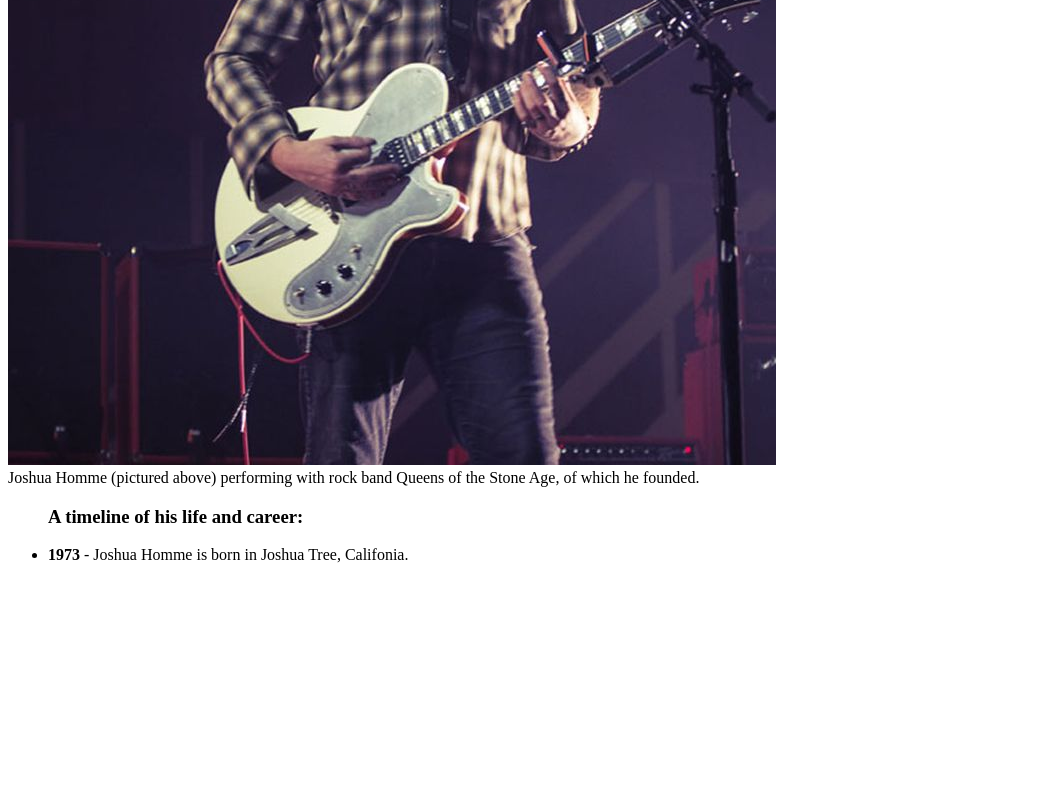
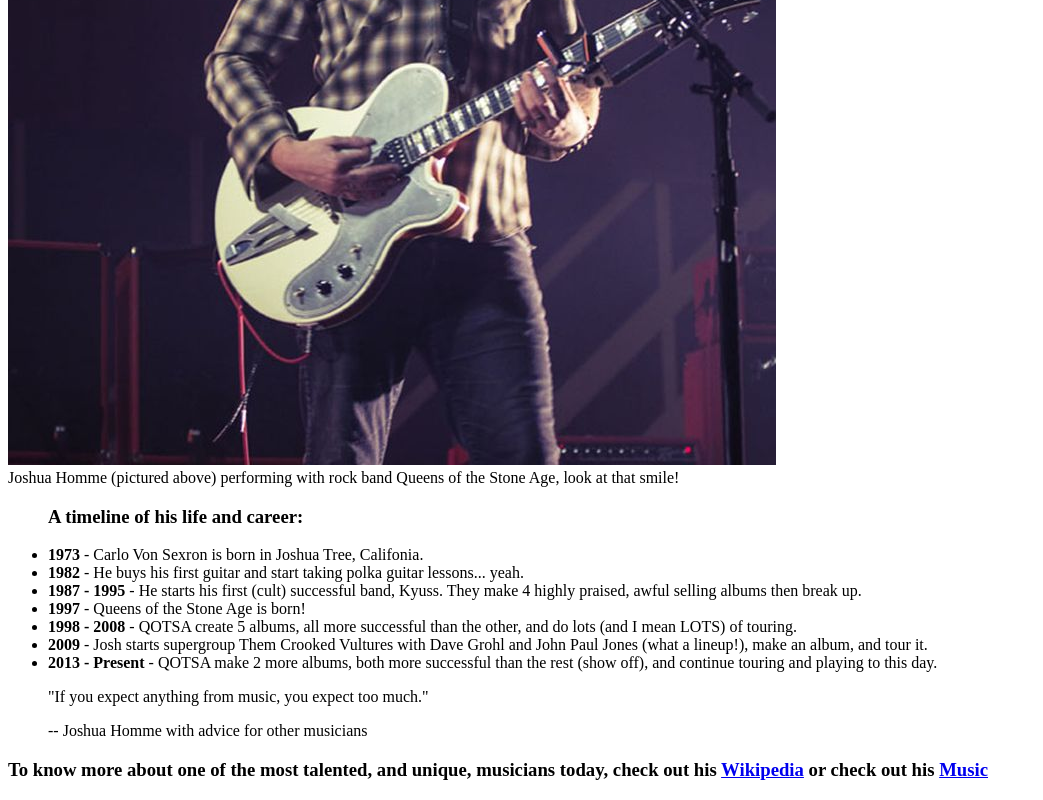
Before and after one commit to JoePorterDev/Tribute-Page, a plain HTML site: page index.html in a window 1280 px wide. Shown: the part 401-1201 px from the top of the page, without its empty margins (0-1043 px from the left). Before the commit the page ends 981 px from the top, so only its background shows below. Drawn offline with Linux system fonts and the light colour scheme.

Commit message:
finished

```diff
--- a/index.html
+++ b/index.html
@@ -12,12 +12,27 @@
       </div id="img-div">
       <img src="josh-homme.jpg" alt="" id="image" />
       <div class="img-caption">
-        Joshua Homme (pictured above) performing with rock band Queens of the Stone Age, of which he founded.
+        Joshua Homme (pictured above) performing with rock band Queens of the Stone Age, look at that smile!
       </div>
+      <div class="tribute-info">
       <ul>
         <h3 id="headline">A timeline of his life and career:</h3>
-        <li><strong>1973</strong> - Joshua Homme is born in Joshua Tree, Califonia.</li>
+        <li><strong>1973</strong> - Carlo Von Sexron is born in Joshua Tree, Califonia.</li>
+        <li><strong>1982</strong> - He buys his first guitar and start taking polka guitar lessons... yeah.</li>
+        <li><strong>1987 - 1995</strong> - He starts his first (cult) successful band, Kyuss. They make 4 highly praised, awful selling albums then break up.</li>
+        <li><strong>1997</strong> - Queens of the Stone Age is born!</li>
+        <li><strong>1998 - 2008</strong> - QOTSA create 5 albums, all more successful than the other, and do lots (and I mean LOTS) of touring.</li>
+        <li><strong>2009</strong> - Josh starts supergroup Them Crooked Vultures with Dave Grohl and John Paul Jones (what a lineup!), make an album, and tour it.</li>
+        <li><strong>2013 - Present</strong> - QOTSA make 2 more albums, both more successful than the rest (show off), and continue touring and playing to this day.</li>
       </ul>
+      <blockquote>
+        <p>"If you expect anything from music, you expect too much."</p>
+        <div>
+          -- Joshua Homme with advice for other musicians
+        </div>
+      </blockquote>
+      <h3>To know more about one of the most talented, and unique, musicians today, check out his <a href="https://en.wikipedia.org/wiki/Josh_Homme">Wikipedia</a>  or check out his <a href="https://soundcloud.com/qotsa/tracks">Music</a></h3>
+    </div>
     </div>
   </body>
 </html>
```
